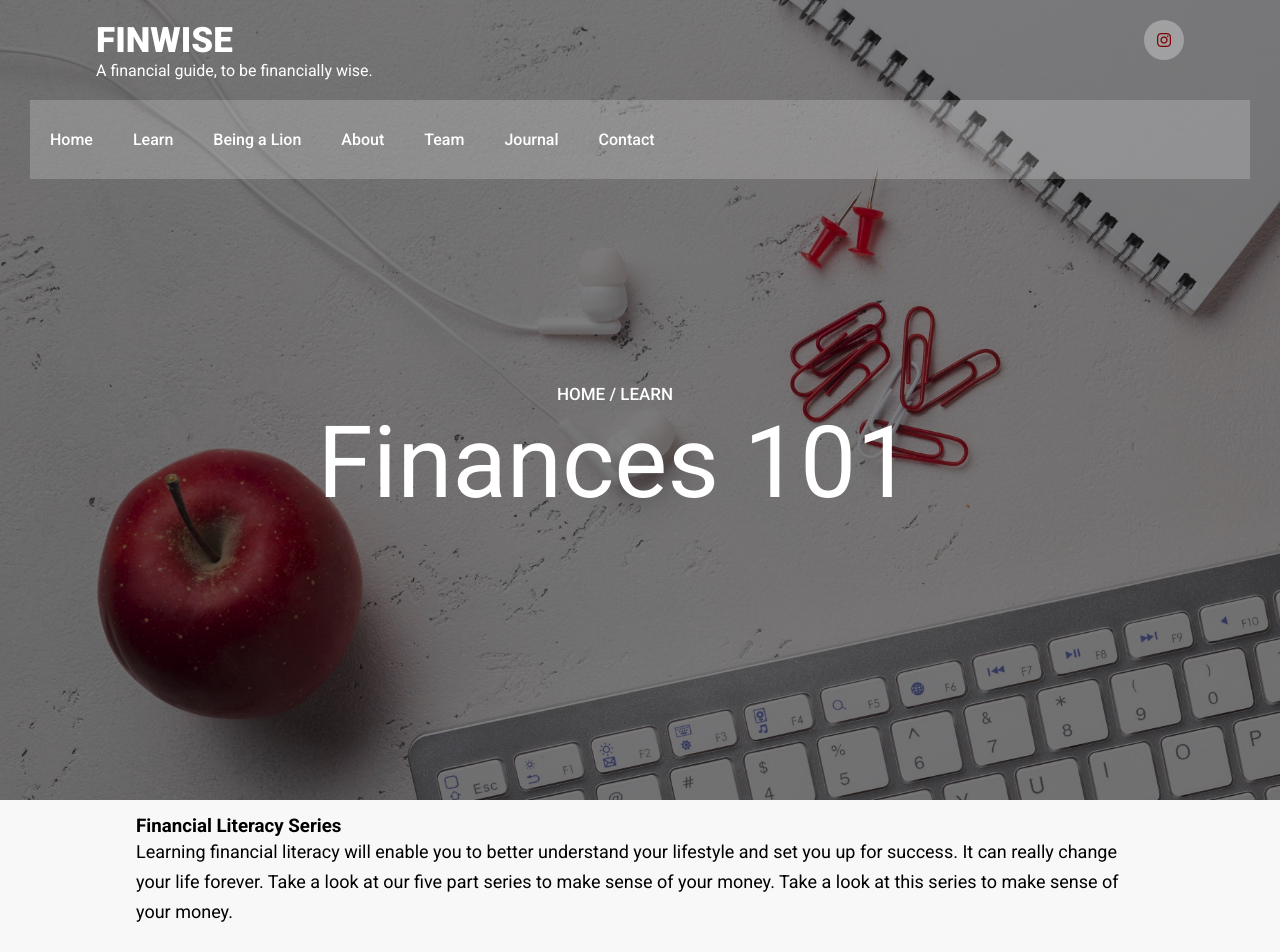
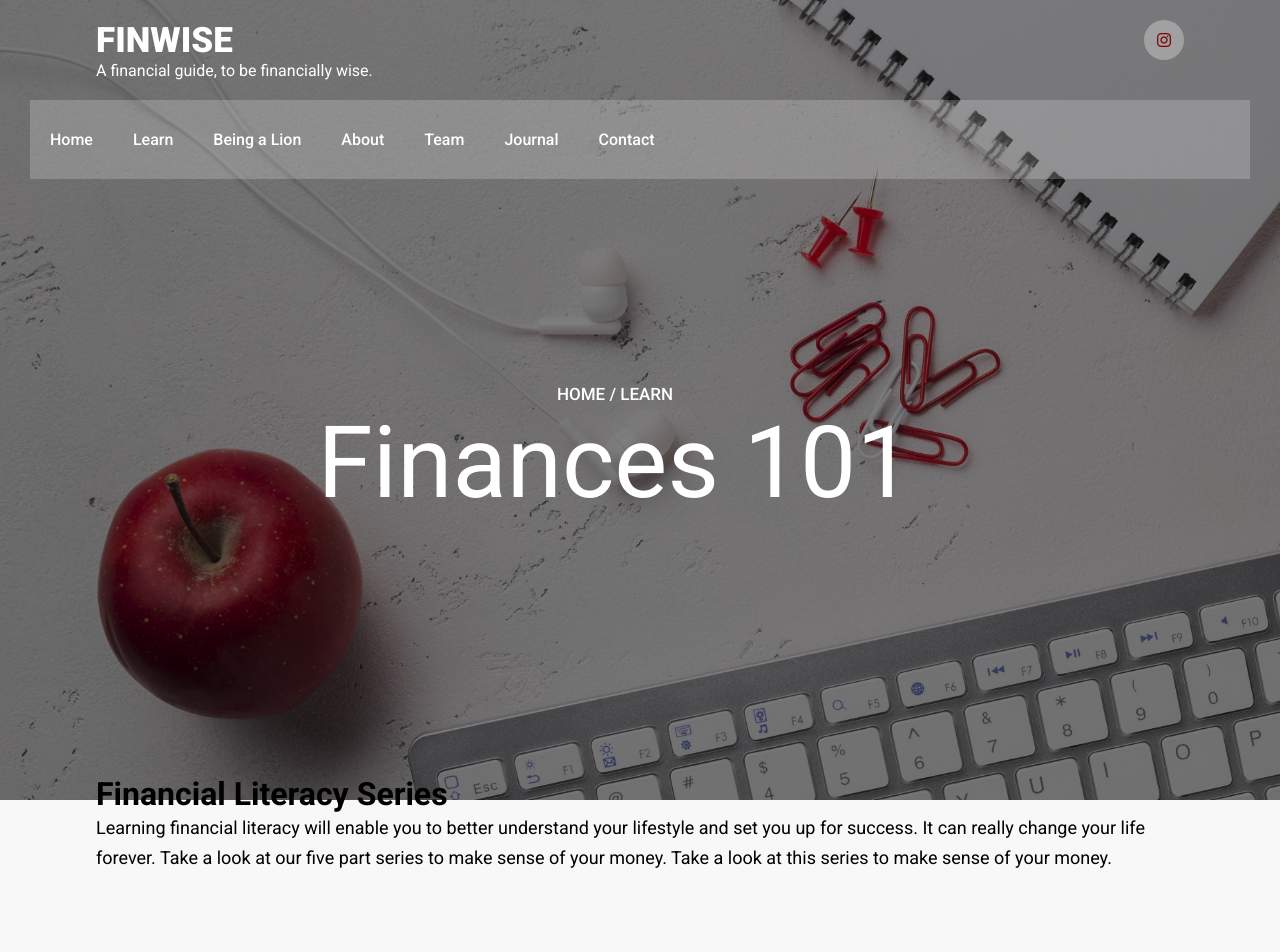
Before and after one commit to Choudhry-Shaharyar/yorkFinWise, a React (Create React App) app: page /learn in a window 1280 px wide. Shown: the top 952 px of the page. Built offline with nearby package versions, Linux system fonts and the light colour scheme; grey boxes are pictures that could not be loaded.

Commit message:
fixed spacing

```diff
--- a/src/components/allcourses/CoursesCard.jsx
+++ b/src/components/allcourses/CoursesCard.jsx
@@ -13,7 +13,7 @@ const CoursesCard = () => {
   const [myEvents, setEvents] = useState([
     {
       id: 'event-1', // Use a unique ID for the event
-      title: 'Getting and Building Good Student Credit',
+      title: 'Building Good Student Credit',
       start: new Date('2024-03-26T00:00:00'), // set to start of the day
     end: new Date('2024-03-1926T23:59:59'), // set to end of the day
     },
@@ -53,8 +53,8 @@ const CoursesCard = () => {
      <div className="container">
      <div className="space2"></div>
       <div className="space">
-        <h3>        Financial Literacy Series
-    </h3>
+        <h1>Financial Literacy Series
+    </h1>
         <p>
 Learning financial literacy will enable you to better understand your lifestyle and set you up for success. It can really change your life forever. Take a look at our five part series to make sense of your money. Take a look at this series to make sense of your money.
         </p>
@@ -110,8 +110,9 @@ Learning financial literacy will enable you to better understand your lifestyle
           </div>
         </div>
         <div className="space"></div>
-        <h3>Financial Literacy Workshops at RBC on Campus</h3>
+        <h1>Financial Literacy Workshops at RBC on Campus</h1>
         <p>Workshops that are available on campus offered by the friendly staff! Workshops maybe held online or in-person. Click on the events avaliable in the calendar below to register.      </p>
+        <div className="space"></div>
         <Eventcalendar
         clickToCreate={false}
         dragToCreate={false}
--- a/src/components/allcourses/courses.css
+++ b/src/components/allcourses/courses.css
@@ -124,7 +124,7 @@
   margin-top: 0;
 }
 .space{
-  padding: 40px;
+  padding-bottom: 80px;
 }
 .space2{
   padding: 40px;
--- a/src/components/pricing/price.css
+++ b/src/components/pricing/price.css
@@ -5,7 +5,7 @@
 .price h1 {
   font-size: 50px;
   margin: 20px 0;
-  color: #810001;
+  color: #000000;
 }
 .price h1 span {
   font-size: 20px;
```
